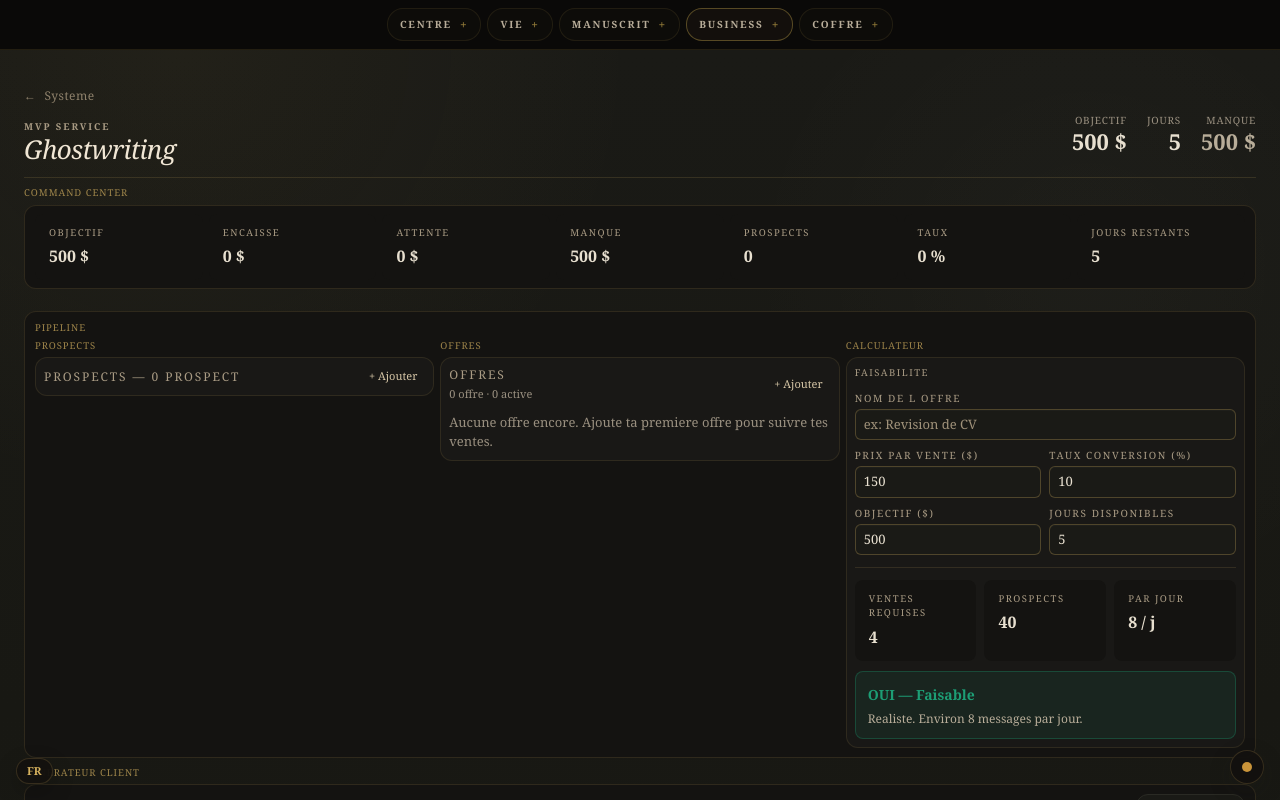
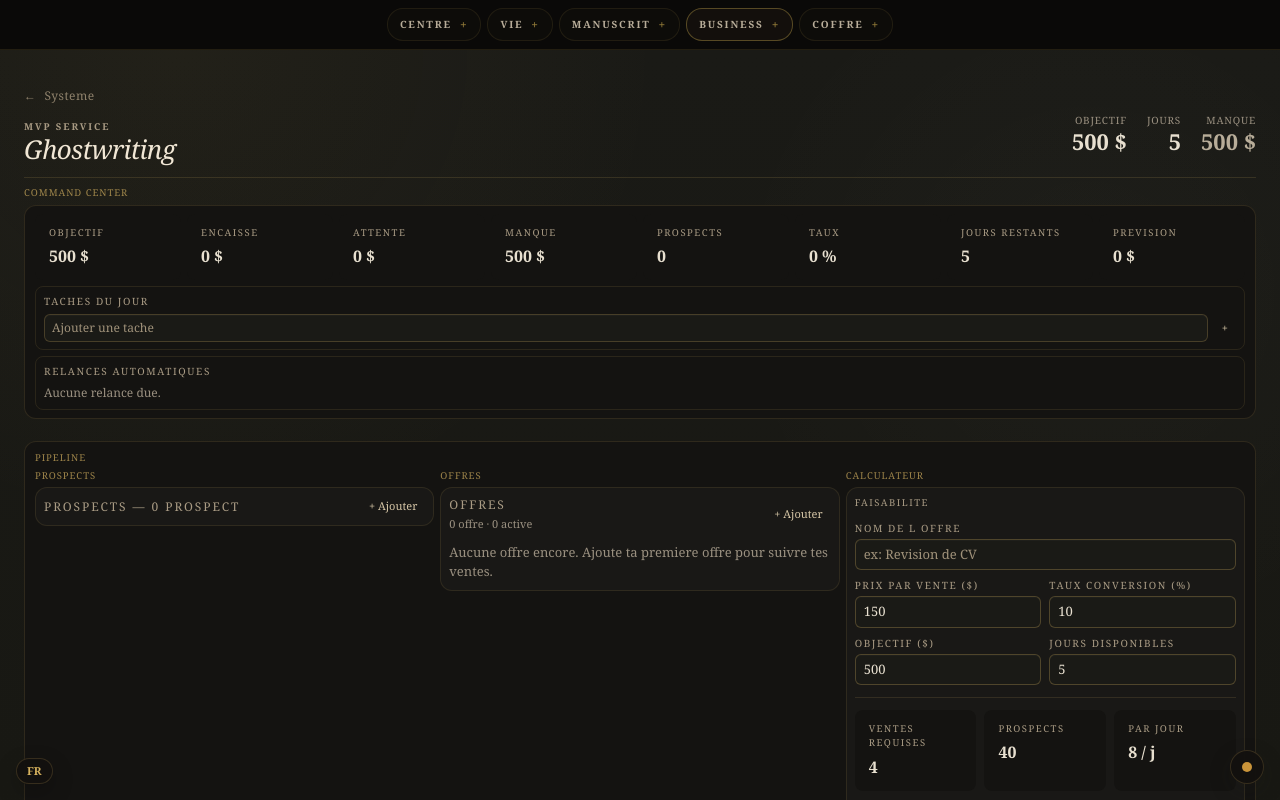
Before and after one commit to sdrapeau053-oss/mon-app, a Next.js app: page /freelance in a window 1280 px wide. Shown: the top 800 px of the page. Built offline with nearby package versions, Linux system fonts and the light colour scheme.

Commit message:
ajoute bloc a freelance

```diff
--- a/app/freelance/page.tsx
+++ b/app/freelance/page.tsx
@@ -18,6 +18,7 @@ type CalcState = { offre: string; prix: number; taux: number; objectif: number;
 type Mode500State = { objectif: number; jours: number; competences: string; tempsParJour: string; contexte: string; };
 type PlanHistorique = { id: string; date: string; resume: string; contenu: string; };
 type Offre = { id: string; nom: string; prix: number; description: string; canal: string; ventes: number; actif: boolean; };
+type Tache = { id: string; texte: string; done: boolean; date: string; };
 
 const FL_SPRINT = "strate_fl_sprint";
 const FL_PROSPECTS = "strate_fl_prospects";
@@ -25,6 +26,7 @@ const FL_CALC = "strate_fl_calc";
 const FL_MODE500 = "strate_fl_mode500";
 const FL_HISTORY = "freelance-mode-500-history";
 const FL_OFFERS = "strate_fl_offers";
+const FL_TACHES = "strate_fl_taches";
 const STORAGE_KEY = "freelance-ghostwriting-last-input";
 
 const defaultSprint: SprintActif = { objectif: 500, dateDebut: new Date().toISOString().split("T")[0], revenusEncaisses: 0, revenusAttente: 0, prospectsContactes: 0, clientsObtenus: 0 };
@@ -126,6 +128,56 @@ function formaterDate(iso: string): string {
     const mois = ["jan", "fev", "mar", "avr", "mai", "jun", "jul", "aou", "sep", "oct", "nov", "dec"];
     return d.getDate() + " " + mois[d.getMonth()] + " " + d.getFullYear() + " " + String(d.getHours()).padStart(2, "0") + "h" + String(d.getMinutes()).padStart(2, "0");
   } catch { return iso; }
+}
+function calculerPrevision(prospects: Prospect[]): number {
+  return prospects.reduce((total, p) => {
+    if (p.statut === "devis_envoye") return total + p.montant;
+    if (p.statut === "en_discussion") return total + Math.round(p.montant * 0.4);
+    return total;
+  }, 0);
+}
+function relancesProspects(prospects: Prospect[]) {
+  return prospects
+    .filter((p) => p.statut !== "gagne" && p.statut !== "perdu")
+    .map((p) => ({ ...p, jours: Math.floor((Date.now() - new Date(p.dateContact).getTime()) / 86400000) }))
+    .filter((p) => Number.isFinite(p.jours) && p.jours > 3);
+}
+
+function TachesDuJourPanel({ taches, nouvelleTache, onNouvelleTache, onUpdate }: { taches: Tache[]; nouvelleTache: string; onNouvelleTache: (v: string) => void; onUpdate: (t: Tache[]) => void }) {
+  const today = new Date().toISOString().split("T")[0];
+  const tachesDuJour = taches.filter((t) => t.date === today);
+
+  function ajouterTache() {
+    const texte = nouvelleTache.trim();
+    if (texte === "") return;
+    onUpdate([{ id: genId(), texte, done: false, date: today }, ...taches]);
+    onNouvelleTache("");
+  }
+
+  return (
+    <div style={{ border: "1px solid rgba(201,168,92,0.12)", borderRadius: 8, padding: "7px 8px" }}>
+      <p className="label-meta" style={{ fontSize: 10, margin: "0 0 5px" }}>Taches du jour</p>
+      <div style={{ display: "flex", gap: 6, marginBottom: tachesDuJour.length > 0 ? 6 : 0 }}>
+        <input type="text" placeholder="Ajouter une tache" value={nouvelleTache}
+          onChange={(e) => onNouvelleTache(e.target.value)}
+          onKeyDown={(e) => { if (e.key === "Enter") ajouterTache(); }}
+          style={{ flex: 1, minWidth: 0, padding: "4px 7px", fontSize: 12, borderRadius: 6, border: "1px solid rgba(201,168,92,0.25)", background: "var(--bg-main)", color: "var(--text-main)" }}
+        />
+        <button className="soft-button" type="button" onClick={ajouterTache} style={{ fontSize: 11, padding: "2px 8px" }}>+</button>
+      </div>
+      {tachesDuJour.length > 0 ? (
+        <div style={{ display: "flex", flexDirection: "column", gap: 4, maxHeight: 86, overflow: "auto" }}>
+          {tachesDuJour.map((t) => (
+            <div key={t.id} style={{ alignItems: "center", display: "flex", gap: 6 }}>
+              <input type="checkbox" checked={t.done} onChange={() => onUpdate(taches.map((item) => item.id === t.id ? { ...item, done: !item.done } : item))} />
+              <span style={{ color: t.done ? "var(--text-muted)" : "var(--text-soft)", flex: 1, fontSize: 12, minWidth: 0, overflow: "hidden", textDecoration: t.done ? "line-through" : "none", textOverflow: "ellipsis", whiteSpace: "nowrap" }}>{t.texte}</span>
+              <button type="button" onClick={() => onUpdate(taches.filter((item) => item.id !== t.id))} style={{ background: "transparent", border: "0", color: "var(--text-muted)", cursor: "pointer", fontSize: 12, padding: 0 }}>x</button>
+            </div>
+          ))}
+        </div>
+      ) : null}
+    </div>
+  );
 }
 
 function SprintPanel({ sprint, onUpdate }: { sprint: SprintActif; onUpdate: (s: SprintActif) => void }) {
@@ -584,6 +636,8 @@ export default function FreelancePage() {
   const [calc, setCalc] = useState<CalcState>(defaultCalc);
   const [mode500, setMode500] = useState<Mode500State>(defaultMode500);
   const [offres, setOffres] = useState<Offre[]>([]);
+  const [taches, setTaches] = useState<Tache[]>([]);
+  const [nouvelleTache, setNouvelleTache] = useState("");
   const qa = analyserProjet(form.clientText);
 
   useEffect(() => { setForm(lireSauvegarde()); }, []);
@@ -594,12 +648,14 @@ export default function FreelancePage() {
     setCalc(lireLS(FL_CALC, defaultCalc));
     setMode500(lireLS(FL_MODE500, defaultMode500));
     setOffres(lireLS<Offre[]>(FL_OFFERS, []));
+    setTaches(lireLS<Tache[]>(FL_TACHES, []));
   }, []);
   useEffect(() => { ecrireLS(FL_SPRINT, sprint); }, [sprint]);
   useEffect(() => { ecrireLS(FL_PROSPECTS, prospects); }, [prospects]);
   useEffect(() => { ecrireLS(FL_CALC, calc); }, [calc]);
   useEffect(() => { ecrireLS(FL_MODE500, mode500); }, [mode500]);
   useEffect(() => { ecrireLS(FL_OFFERS, offres); }, [offres]);
+  useEffect(() => { ecrireLS(FL_TACHES, taches); }, [taches]);
 
   function toggleOpt(group: OptionGroup, value: string) {
     setForm((c) => ({ ...c, [group]: c[group].includes(value) ? c[group].filter((i) => i !== value) : [value] }));
@@ -625,6 +681,8 @@ export default function FreelancePage() {
   }
 
   const kpis = calculerKPIs(sprint);
+  const prevision = calculerPrevision(prospects);
+  const relances = relancesProspects(prospects);
 
   return (
     <main className="internal-page freelance-saas">
@@ -674,7 +732,7 @@ export default function FreelancePage() {
 
           @media (min-width: 860px) {
             .fl-command-row {
-              grid-template-columns: repeat(7, minmax(0, 1fr));
+              grid-template-columns: repeat(8, minmax(0, 1fr));
             }
 
             .fl-pipeline-grid {
@@ -724,6 +782,24 @@ export default function FreelancePage() {
               <CompactMetric label="Prospects" value={String(sprint.prospectsContactes)} />
               <CompactMetric label="Taux" value={kpis.taux + " %"} />
               <CompactMetric label="Jours restants" value={String(kpis.joursRestants)} />
+              <CompactMetric label="Prevision" value={prevision + " $"} />
+            </div>
+            <div style={{ display: "grid", gap: 6, marginTop: 6 }}>
+              <TachesDuJourPanel taches={taches} nouvelleTache={nouvelleTache} onNouvelleTache={setNouvelleTache} onUpdate={setTaches} />
+              <div style={{ border: "1px solid rgba(201,168,92,0.12)", borderRadius: 8, padding: "7px 8px" }}>
+                <p className="label-meta" style={{ fontSize: 10, margin: "0 0 5px" }}>Relances automatiques</p>
+                {relances.length > 0 ? (
+                  <div style={{ display: "flex", flexWrap: "wrap", gap: 5 }}>
+                    {relances.map((p) => (
+                      <span key={p.id} style={{ background: "rgba(186,117,23,0.14)", border: "1px solid rgba(186,117,23,0.35)", borderRadius: 99, color: "#BA7517", fontSize: 11, padding: "2px 7px" }}>
+                        ⚠ Relance J+{p.jours} · {p.nom}
+                      </span>
+                    ))}
+                  </div>
+                ) : (
+                  <p style={{ color: "var(--text-muted)", fontSize: 12, margin: 0 }}>Aucune relance due.</p>
+                )}
+              </div>
             </div>
           </SystemPanel>
         </section>
```
